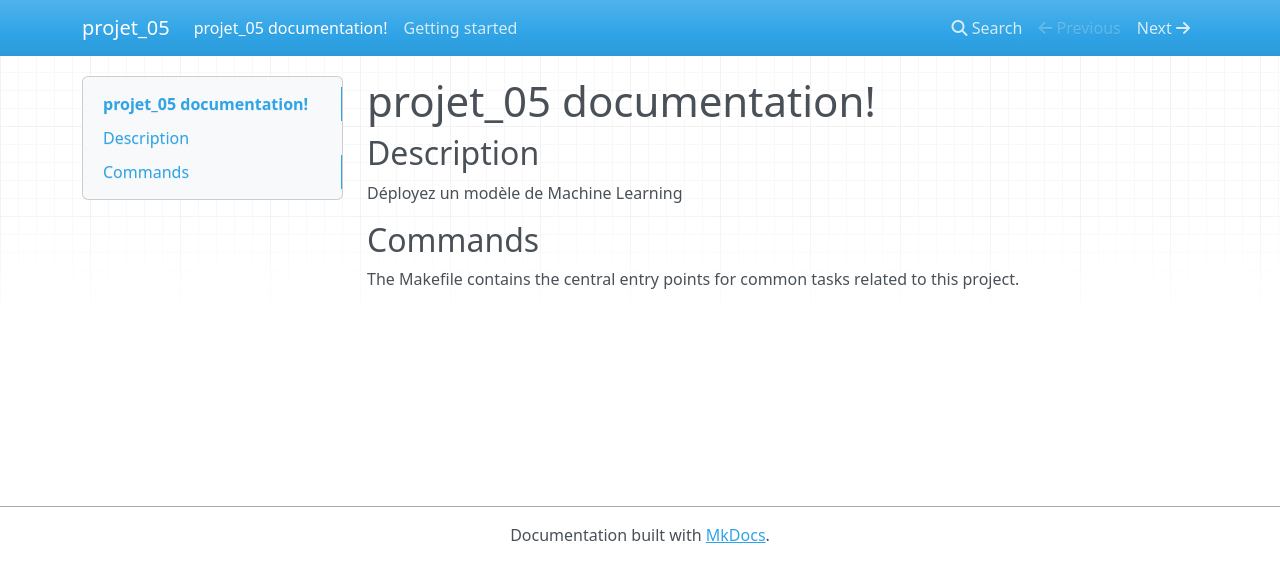
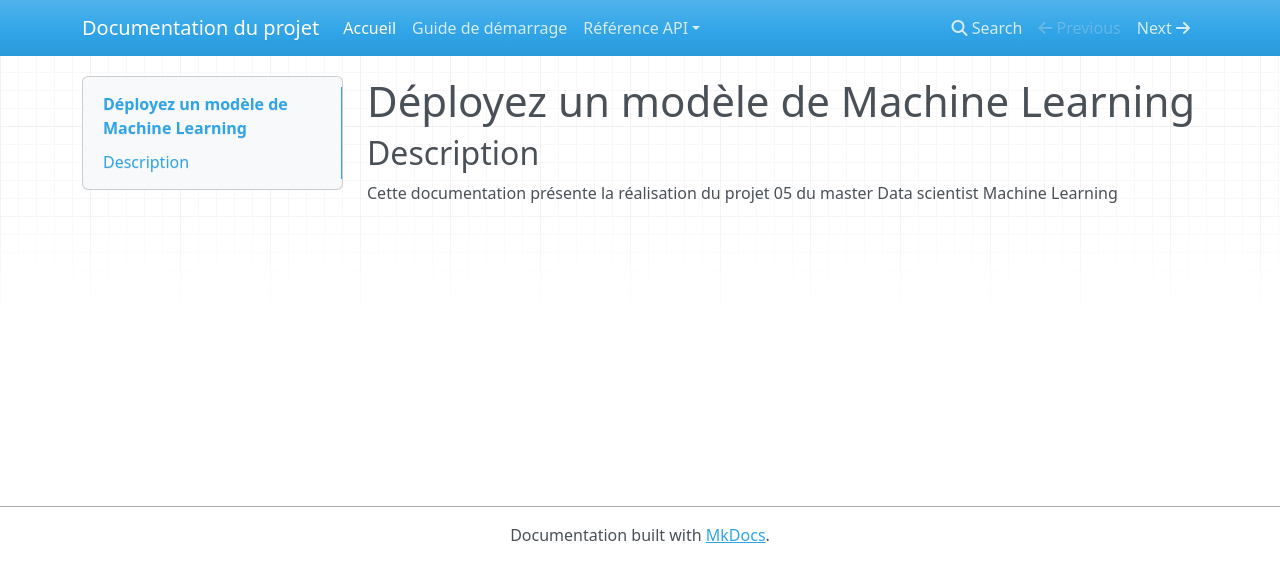
Before and after one commit to stephmnt/OCR_Projet05, an MkDocs documentation site: the page built from docs/docs/index.md, in a window 1280 px wide. Shown: the top 582 px of the page. Built offline with MkDocs 1.6.1, drawn with Linux system fonts in a browser that asks for light colours; nearby versions of some CDN libraries.

Commit message:
paramétrage et automatisation mkdocs

```diff
--- a/docs/docs/index.md
+++ b/docs/docs/index.md
@@ -1,9 +1,5 @@
-# projet_05 documentation!
+# Déployez un modèle de Machine Learning
 
 ## Description
 
-Déployez un modèle de Machine Learning
-
-## Commands
-
-The Makefile contains the central entry points for common tasks related to this project.
+Cette documentation présente la réalisation du projet 05 du master Data scientist Machine Learning
--- a/docs/mkdocs.yml
+++ b/docs/mkdocs.yml
@@ -1,4 +1,20 @@
-site_name: projet_05
-#
+site_name: Documentation du projet
 site_author: Stéphane Manet
-#
+theme:
+  name: mkdocs
+
+plugins:
+  - search
+  - mkdocstrings:
+      handlers:
+        python:
+          options:
+            show_source: true
+            docstring_style: google
+            merge_init_into_class: true
+
+nav:
+  - Accueil: index.md
+  - Guide de démarrage: getting-started.md
+  - Référence API:
+      - Greeter: greeter.md
--- a/pyproject.toml
+++ b/pyproject.toml
@@ -34,7 +34,8 @@ dependencies = [
     "seaborn (>=0.13.2,<0.14.0)",
     "shap (>=0.49.1,<0.50.0)",
     "gradio (>=5.49.1,<6.0.0)",
-    "joblib (>=1.4.2,<2.0.0)"
+    "joblib (>=1.4.2,<2.0.0)",
+    "mkdocstrings[python] (>=0.30.1,<0.31.0)"
 ]
 
 requires-python = ">=3.11,<3.13"
```
Also changed, not shown: docs/docs/greeter.md (added, +3 -0 lines), README.md, docs/output/shap_local_individu_2.png (added), docs/output/shap_local_individu_318.png (added), docs/output/shap_local_individu_61.png (added), docs/output/shap_summary_dot.png (added), 6 other files.
